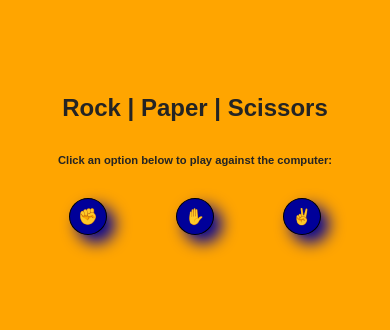
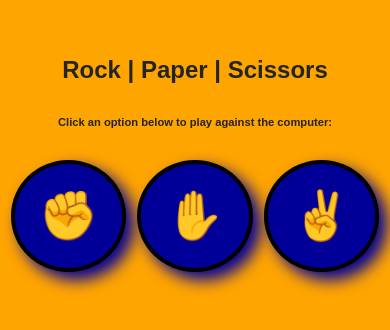
Before and after one commit to James-on-GitHub/rock-paper-scissors, a plain HTML site: page index.html in a window 390 px wide. Shown: the part 242-572 px from the top of the page. Drawn offline with Linux system fonts and the light colour scheme.

Commit message:
Edit font-size, padding and border in button.css

```diff
--- a/css_modules/button.css
+++ b/css_modules/button.css
@@ -1,17 +1,17 @@
 button {
-  font-size: 6rem;
+  font-size: 8rem;
   border-radius: 100%;
-  padding: 1.5rem;
-  border: 0.5rem solid black;
+  padding: 2.5rem;
+  border: 0.9rem solid hsl(0, 0%, 0%);
   background-color: hsl(240, 100%, 30%);
   box-shadow: 0.5rem 0.5rem 1rem hsl(240, 100%, 30%);
 }
 button:hover {
   cursor: pointer;
   background-color: hsl(240, 100%, 50%);
-  font-size: 8rem;
-  padding: 0.5rem;
-  border: 1rem solid hsl(0, 0%, 14%);
+  font-size: 9rem;
+  padding: 2rem;
+  border-color: hsl(0, 0%, 14%);
   box-shadow: none;
 }
 
@@ -23,25 +23,26 @@ button:hover {
 
 @media (max-width: 850px) {
   button {
-    font-size: 2rem;
-    padding: 1rem;
-    border: 0.3rem solid black;
+    font-size: 5rem;
+    padding: 2rem;
+    border: 0.6rem solid hsl(0, 0%, 0%);
   }
   button:hover {
-    font-size: 4rem;
-    padding: 0.1rem;
-    border: 0.5rem solid hsl(0, 0%, 14%);
+    font-size: 6rem;
+    padding: 1.5rem;
+    border-color: hsl(0, 0%, 14%);
   }
 }
 
 @media (max-width: 600px) {
   button {
-    font-size: 1rem;
-    padding: 0.5rem;
-    border: 0.1rem solid black;
+    font-size: 3rem;
+    padding: 1.5rem;
+    border: 0.3rem solid black;
   }
   button:hover {
-    font-size: 3rem;
-    border: 0.3rem solid hsl(0, 0%, 14%);
+    font-size: 4rem;
+    padding: 1rem;
+    border-color: hsl(0, 0%, 14%);
   }
 }
```
